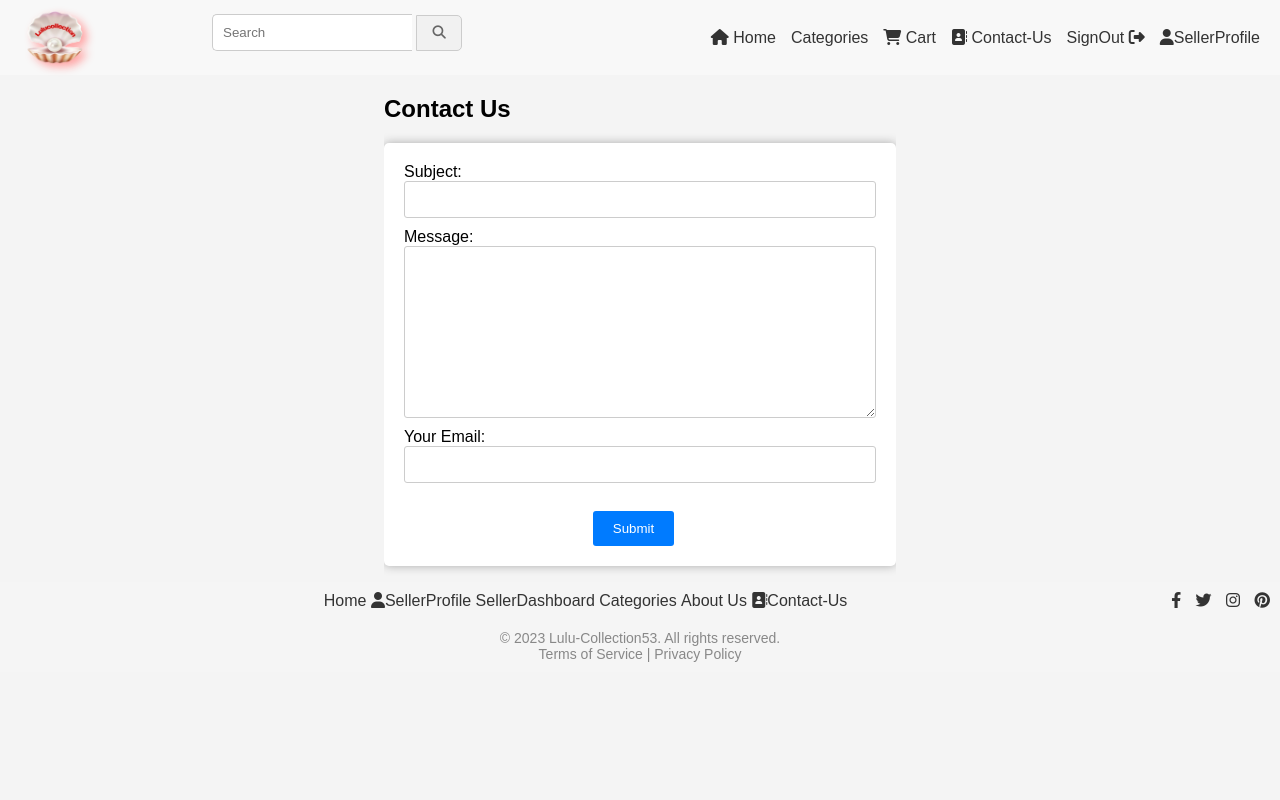
After one commit to sohangpurh53/eccomerce, a Django app: page /contact/ in a window 1280 px wide. The commit adds this page. Run offline with Django 4.2, Linux system fonts and the light colour scheme; a user stored in the database is signed in; data comes from the database, SQL or seed files in the repository; both versions use the stored data as it was after the commit.

Commit message:
code of update 27 august

```diff
--- a/cart/forms.py
+++ b/cart/forms.py
@@ -86,3 +86,8 @@ class AboutUsForm(forms.ModelForm):
     class Meta:
         model = AboutUs
         fields = ['description']
+
+class ContactForm(forms.Form):
+    subject = forms.CharField(max_length=100)
+    message = forms.CharField(widget=forms.Textarea)
+    sender = forms.EmailField()
--- a/cart/urls.py
+++ b/cart/urls.py
@@ -28,8 +28,10 @@ urlpatterns = [
      path('product/image/<int:product_id>/', views.product_image, name='product_image'),
       path('order/<int:order_id>/', views.order_detail_view, name='order_detail_view'),
       path('shipping_address/<int:shipping_address_id>/', views.shipping_address_edit, name='shipping_address_edit'),
-    #   path('delete/address/<int:shipping_address_id>/', views.shipping_address_delete, name='shipping_address_delete'),
+      path('delete/address/<int:shipping_address_id>/', views.shipping_address_delete, name='shipping_address_delete'),
       # path('add/address/', views.create_shipping_address, name='create_shipping_address'),
+      path('contact/', views.contact_view, name='contact'),
+      path('thank-you/cotanct-us/', views.thankyou, name='thankyou'),
 
 
 
--- a/cart/views.py
+++ b/cart/views.py
@@ -1,7 +1,7 @@
-from django.http import HttpResponse, HttpResponseBadRequest, JsonResponse
+from django.http import HttpResponse, HttpResponseBadRequest, HttpResponseRedirect, JsonResponse
 from django.shortcuts import render, get_object_or_404, redirect
 from .models import Order, OrderItem, Product, Category,Seller, Cart, CartItem, ShippingAddress,Review, AboutUs, ProductImage
-from .forms import SellerRegistrationForm, ProductForm, SignupForm,LoginForm, ShippingAddressForm, ReviewForm, AboutUsForm, ProductImageForm
+from .forms import ContactForm, SellerRegistrationForm, ProductForm, SignupForm,LoginForm, ShippingAddressForm, ReviewForm, AboutUsForm, ProductImageForm
 from django.contrib.auth import authenticate, login, logout
 from django.contrib.auth.decorators import login_required
 from django.contrib.auth.models import User
@@ -12,6 +12,7 @@ from django.conf import settings
 from django.views.decorators.csrf import csrf_exempt
 from django.core.mail import send_mail
 from django.template.loader import render_to_string
+from django.utils.html import strip_tags
 # Create your views here.
 
 #homepage display all product
@@ -624,6 +625,8 @@ def userprofile(request):
     orders = Order.objects.filter(user=user)
     shipping_address = ShippingAddress.objects.filter(user=user)
 
+    count = shipping_address.count()
+
 
     order_data = []
     for order in orders:
@@ -633,7 +636,7 @@ def userprofile(request):
             'order_items': order_items
         })
 
-    context = {'user':user, 'order_data': order_data, 'shipping_address':shipping_address}
+    context = {'user':user, 'order_data': order_data, 'shipping_address':shipping_address, 'count':count}
 
     return render(request, 'userprofile.html', context)
 
@@ -747,10 +750,52 @@ def shipping_address_edit(request, shipping_address_id):
 
 
 
- #current not in use
-# @login_required(login_url='signin')
-# def shipping_address_delete(request, shipping_address_id):
-#     shipping_address = get_object_or_404(ShippingAddress, id=shipping_address_id)
-#     shipping_address.delete()
-#     messages.success(request, 'Address deleted successfully')
-#     return redirect('userprofile')
+#  current not in use
+@login_required(login_url='signin')
+def shipping_address_delete(request, shipping_address_id):
+    shipping_address = get_object_or_404(ShippingAddress, id=shipping_address_id)
+    shipping_address.delete()
+    messages.success(request, 'Address deleted successfully')
+    return redirect('userprofile')
+
+
+
+
+
+# Contact us form
+@login_required(login_url='signin')
+def contact_view(request):
+    if request.method == 'POST':
+        form = ContactForm(request.POST)
+        if form.is_valid():
+            subject = form.cleaned_data['subject']
+            message = form.cleaned_data['message']
+            sender = form.cleaned_data['sender']
+
+            # Send email to the designated recipient
+            recipient_email = settings.EMAIL_HOST_USER  # Replace with actual email
+            recipient_message = render_to_string('recipient_contact_email.html', {
+                'user': request.user,
+                'subject': subject,  # Add subject to context
+                'message': message,
+                'sender': sender,
+            })
+            send_mail(subject, strip_tags(recipient_message), sender, [recipient_email], html_message=recipient_message)
+
+            company = 'Lulu-Collection53'
+            user_message = render_to_string('user_thank_you_email.html', {
+                'user': request.user,
+                'company': company
+            })
+            # Send a confirmation email to the user
+            send_mail('Thank you for contacting us', strip_tags(user_message), recipient_email, [sender], html_message=user_message)
+
+            return redirect('thankyou')  # Create this template
+    else:
+        form = ContactForm()
+
+    return render(request, 'contact_form.html', {'form': form})
+
+
+def thankyou(request):
+    return render(request, 'thank_you_for_contact.html')
--- /dev/null
+++ b/templates/contact_form.html
@@ -0,0 +1,80 @@
+
+{% extends 'base.html' %}
+{% block content %}
+<!DOCTYPE html>
+<html>
+<head>
+    <meta name="viewport" content="width=device-width, initial-scale=1.0">
+    <title>Contact Us</title>
+    <style>
+        body {
+            font-family: Arial, sans-serif;
+            margin: 0;
+            padding: 0;
+            background-color: #f4f4f4;
+        }
+        .container {
+            width: 40%;
+            margin: auto;
+            overflow: hidden;
+        }
+        form {
+            background-color: #ffffff;
+            padding: 20px;
+            border-radius: 5px;
+            box-shadow: 0px 0px 10px 0px #aaa;
+        }
+        input[type="text"],
+        textarea, input[type="email"] {
+
+            width: 100%;
+            padding: 10px;
+            margin-bottom: 10px;
+            border: 1px solid #ccc;
+            border-radius: 3px;
+        }
+        button[type="submit"] {
+            background-color: #007bff;
+            color: #fff;
+            padding: 10px 20px;
+            border: none;
+            border-radius: 3px;
+            cursor: pointer;
+            margin-left: 40%;
+        }
+        button[type="submit"]:hover {
+            background-color: #0056b3;
+        }
+        @media (max-width: 767px){
+            .container {
+            width: 80%;
+            margin: auto;
+            overflow: hidden;
+        }
+        button[type="submit"] {
+            padding: 10px 20px;
+            border: none;
+            border-radius: 3px;
+            cursor: pointer;
+            margin-left:30%;
+        }
+  }
+    </style>
+</head>
+<body>
+    <div class="container">
+        <h2>Contact Us</h2>
+        <form method="post">
+            {% csrf_token %}
+            <label for="{{ form.subject.id_for_label }}">Subject:</label><br>
+            {{ form.subject }}<br>
+            <label for="{{ form.message.id_for_label }}">Message:</label><br>
+            {{ form.message }}<br>
+            <label for="{{ form.sender.id_for_label }}">Your Email:</label><br>
+            {{ form.sender }}<br><br>
+            <button type="submit">Submit</button>
+        </form>
+    </div>
+</body>
+</html>
+{% endblock %}
--- a/templates/footer.html
+++ b/templates/footer.html
@@ -20,7 +20,7 @@
          {% endif %}
           <li><a href="{% url 'categories_product' %}">Categories</a></li>
           <li><a href="{% url 'about_us' %}">About Us</a></li>
-          <li><a href="#">Contact</a></li>
+          {% if user.is_authenticated %} <li><a href="{% url 'contact' %}"><i class="fa fa-thin fa-address-book"></i>Contact-Us</a></li> {% endif %}
         </ul>
       </div>
       <div class="footer-social">
--- a/templates/navbar.html
+++ b/templates/navbar.html
@@ -67,8 +67,9 @@
         <li><a href="{% url 'Homepage' %}"><i class="fa fa-home"></i> Home</a></li>
         <li><a href="{% url 'categories_product' %}">Categories</a></li>
         <li><a  href="{% url 'cart_view' %}"><i class="fas fa-shopping-cart"></i> Cart</a></li>
-        <li><a href="#"><i class="fa fa-thin fa-address-book"></i> Contact</a></li>
+
         {% if user.is_authenticated %}
+        <li><a href="{% url 'contact' %}"><i class="fa fa-thin fa-address-book"></i> Contact-Us</a></li>
         <li><a href="{% url 'signout' %}">SignOut <i class="fas fa-sign-out-alt"></i></a></li>
         {% if request.user.seller %}
         <li><a href="{% url 'sellerprofile' %}"> <i class="fas fa-user"></i>SellerProfile</a></li>
```
Also changed, not shown: templates/recipient_contact_email.html (added, +42 -0 lines), templates/thank_you_for_contact.html (added, +45 -0 lines), templates/user_thank_you_email.html (added, +30 -0 lines), templates/userprofile.html (+6 -7 lines), db.sqlite3.
